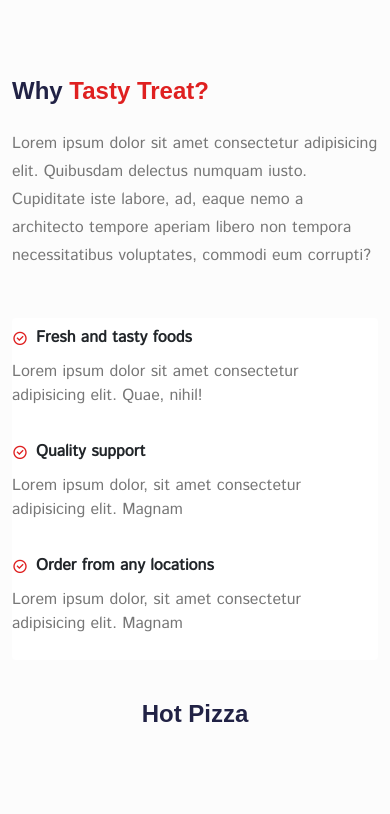
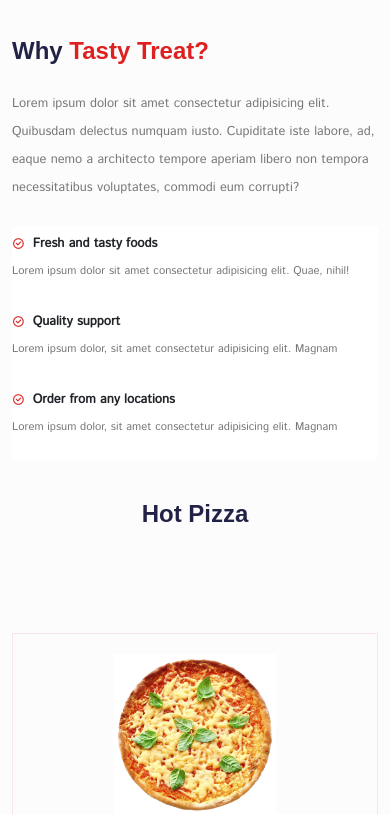
Before and after one commit to gholamreza-hasnzade/Reactjs-food-App-redux-toolkit, a React (Create React App) app: page /home in a window 390 px wide. Shown: the part 4470-5284 px from the top of the page. Built offline with nearby package versions, Linux system fonts and the light colour scheme; a web font is replaced by a local one.

Commit message:
fixed responsive home in testmonial

```diff
--- a/src/components/UI/product-card/product-card.css
+++ b/src/components/UI/product-card/product-card.css
@@ -37,7 +37,7 @@
   font-size: 0.9rem;
 }
 
-@media only screen and (max-width: 768px)  {
+@media only screen and (max-width: 992px)  {
 
   .product__content h5 a{
     font-size: 0.8rem;
--- a/src/pages/home/Home.jsx
+++ b/src/pages/home/Home.jsx
@@ -219,7 +219,7 @@ const Home = () => {
         </Container>
       </section>
 
-      <section>
+      <section className="why_choose-us">
         <Container>
           <Row>
             <Col lg="6" md="6">
@@ -235,14 +235,14 @@ const Home = () => {
                   Why <span>Tasty Treat?</span>
                 </h2>
 
-                <p className="why__tasty--desc">
+                <p className="tasty__treat--desc">
                   Lorem ipsum dolor sit amet consectetur adipisicing elit.
                   Quibusdam delectus numquam iusto. Cupiditate iste labore, ad,
                   eaque nemo a architecto tempore aperiam libero non tempora
                   necessitatibus voluptates, commodi eum corrupti?
                 </p>
 
-                <ListGroup className="mt-5">
+                <ListGroup className="mt-4">
                   <ListGroupItem className="border-0 ps-0">
                     <p className="choose__us-title d-flex align-items-center gap-2">
                       <i className="ri-checkbox-circle-line"></i>
--- a/src/pages/home/home.css
+++ b/src/pages/home/home.css
@@ -104,7 +104,7 @@
   color: #df2020;
 }
 
-.why__tasty--desc {
+.tasty__treat--desc {
   color: #777;
   line-height: 28px;
 }
@@ -184,6 +184,25 @@
     padding: 5px 15px;
     font-size: 0.7rem;
   }
+  .tasty__treat--desc{
+    font-size: 0.8rem;
+    margin-bottom: 0;
+  }
+
+  .choose__us-title {
+    font-size: 0.8rem;
+  }
+
+  .choose__us-desc{
+    font-size: 0.7rem;
+  }
+  .testimonial__subtitle {
+    font-size: 1rem;
+  }
+  .testimonial__desc{
+    font-size: 0.8rem;
+  }
+
 }
 
 @media only screen and (max-width: 576px) {
@@ -198,4 +217,8 @@
   .hero__service {
     justify-content: center;
   }
+
+  .why_choose-us{
+    padding-top: 0 !important;
+  }
 }
```
